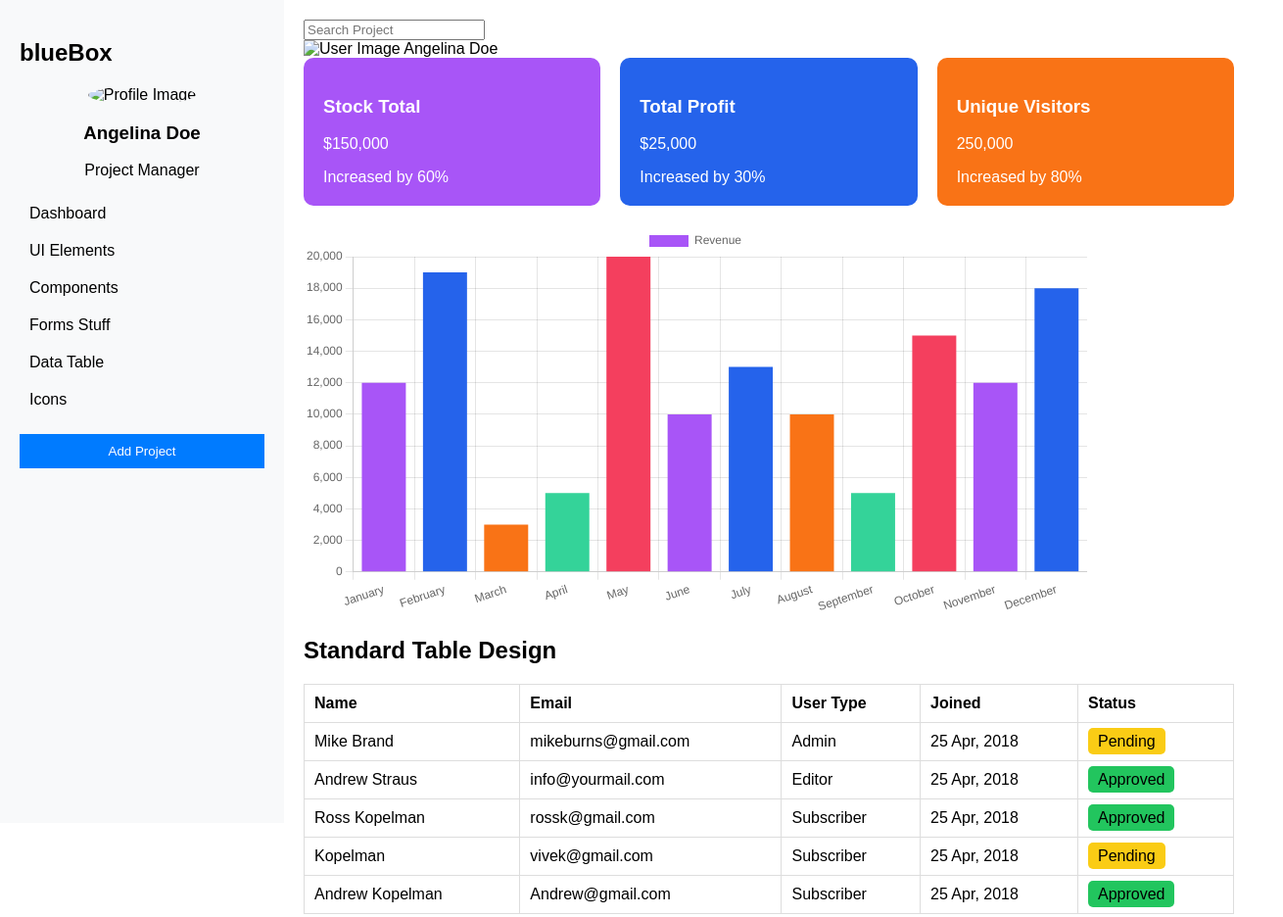
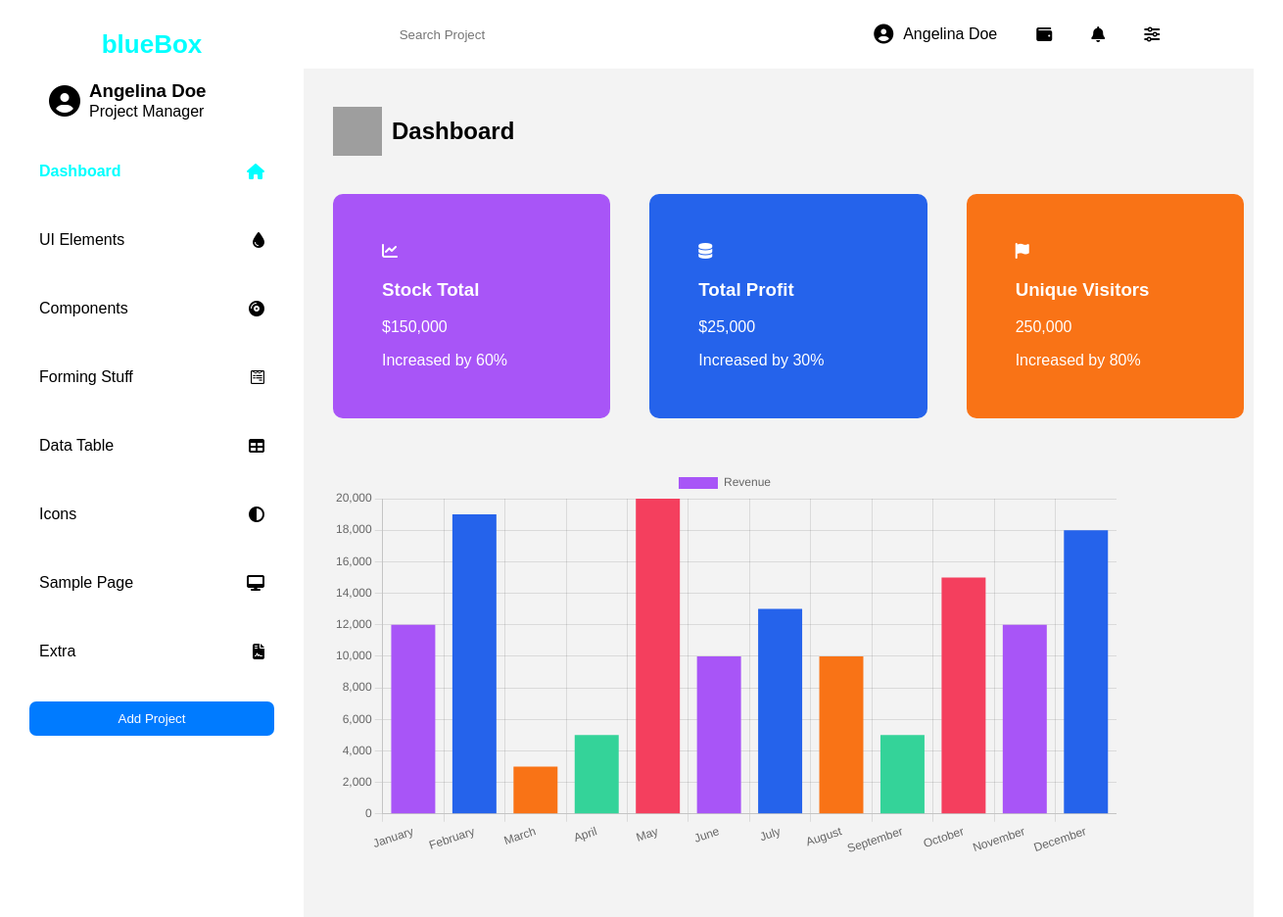
Before and after one commit to vivek663/dashboard-project, a website: page index.html in a window 1280 px wide. Shown: the top 936 px of the page at 98% size, 1310 px wide, since content can reach past the window. Drawn offline with nearby package versions, Linux system fonts and the light colour scheme; grey boxes are pictures that could not be loaded.

Commit message:
Second  commit

```diff
--- a/index.html
+++ b/index.html
@@ -6,61 +6,76 @@
     <title>Dashboard</title>
     <link rel="stylesheet" href="style.css">
     <script src="https://cdn.jsdelivr.net/npm/chart.js"></script>
+    <link rel="stylesheet" href="https://cdnjs.cloudflare.com/ajax/libs/font-awesome/6.4.2/css/all.min.css">
 </head>
 <body>
-    <!-- Sidebar -->
     <aside class="sidebar">
         <h2 class="logo">blueBox</h2>
         <div class="profile">
-            <img src="images/profile.jpg" alt="Profile Image">
+            <i class="fa-solid fa-circle-user fa-2x"></i>
+            <div class="profileDetail">
                 <h3>Angelina Doe</h3>
                 <p>Project Manager</p>
             </div>
+        </div>
         <nav>
-            <ul>
-                <li class="active">Dashboard</li>
-                <li>UI Elements</li>
-                <li>Components</li>
-                <li>Forms Stuff</li>
-                <li>Data Table</li>
-                <li>Icons</li>
+            <ul class="listItems">
+                <li class="active"><p>Dashboard</p>  <i class="fa-solid fa-house"></i></li>
+                <li><p>UI Elements</p><i class="fa-solid fa-droplet"></i></li>
+                <li><p>Components</p> <i class="fa-solid fa-compact-disc"></i></li>
+                <li><p>Forming Stuff</p> <i class="fa-brands fa-wpforms"></i></li>
+                <li><p>Data Table</p> <i class="fa-solid fa-table"></i></li>
+                <li><p>Icons</p> <i class="fa-solid fa-circle-half-stroke"></i></li>
+                <li><p>Sample Page</p> <i class="fa-solid fa-desktop"></i></li>
+                <li><p>Extra</p> <i class="fa-solid fa-file-contract"></i></li>
             </ul>
         </nav>
         <button class="add-project">Add Project</button>
     </aside>
 
     <main class="main-content">
-        <header>
+        <header class="headerSection">
             <input type="text" placeholder="Search Project">
             <div class="user-info">
-                <img src="images/profile.jpg" alt="User Image">
-                <span>Angelina Doe</span>
+                <i class="fa-solid fa-circle-user" style="font-size: 20px;"></i>
+                <p>Angelina Doe</p>
+                <i class="fa-solid fa-wallet" style="margin-right: 40px;"></i>
+                <i class="fa-solid fa-bell" style="margin-right: 40px;"></i>
+                <i class="fa-solid fa-sliders"></i>
             </div>
         </header>
 
-        <section class="cards">
+        <div style="background-color: rgb(243, 243, 243);">
+            <section class="dashboard-section section">
+                <img src="https://i.ibb.co/DH3bK9JD/speedometer-512.png" alt="speedometer-512" border="0" style="height: 50px; width: 50px; margin-right: 10px;">
+                <h1>Dashboard</h1>
+            </section>
+            <section class="cards section">
                 <div class="card purple">
+                    <i class="fa-solid fa-chart-line"></i>
                     <h3>Stock Total</h3>
                     <p>$150,000</p>
                     <span>Increased by 60%</span>
                 </div>
                 <div class="card blue">
+                    <i class="fa-solid fa-database"></i>
                     <h3>Total Profit</h3>
                     <p>$25,000</p>
                     <span>Increased by 30%</span>
                 </div>
                 <div class="card orange">
+                    <i class="fa-solid fa-flag"></i>
                     <h3>Unique Visitors</h3>
                     <p>250,000</p>
                     <span>Increased by 80%</span>
                 </div>
             </section>
 
-        <section class="chart-section">
+            <section class="chart-section section">
                 <canvas id="dashboardChart"></canvas>
             </section>
 
-        <section class="table-section">
+            <section class="table-section section">
                 <h2>Standard Table Design</h2>
                 <table id="dataTable">
                     <thead>
@@ -111,6 +126,7 @@
                     </tbody>
                 </table>
             </section>
+        </div>
     </main>
 
     <script src="script.js"></script>
--- a/style.css
+++ b/style.css
@@ -6,18 +6,28 @@ body {
 
 .sidebar {
     width: 250px;
-    background: #f8f9fa;
+    background: white;
     padding: 20px;
     height: 100vh;
+    padding: 30px;
 }
 
 .profile {
-    text-align: center;
+    display: flex;
+    flex-direction: row;
+    align-items: center;
+    margin-left: 20px;
 }
 
-.profile img {
-    width: 80px;
-    border-radius: 50%;
+.profile i {
+    width: 40px;
+}
+
+.profileDetail p{
+    margin: 1px;
+}
+.profileDetail h3{
+    margin: 1px;
 }
 
 .sidebar nav ul {
@@ -37,24 +47,26 @@ body {
     width: 100%;
     padding: 10px;
     cursor: pointer;
+    border-radius: 7px;
 }
 
 .main-content {
     flex: 1;
-    padding: 20px;
 }
 
 .cards {
     display: flex;
-    gap: 20px;
+    gap: 30px;
 }
 
 .card {
     flex: 1;
-    padding: 20px;
+    padding: 50px;
     color: white;
     border-radius: 10px;
+    margin-right: 10px;
 }
+
 
 .purple { background: #a855f7; }
 .blue { background: #2563eb; }
@@ -88,3 +100,61 @@ th, td {
 
 .pending { background: #facc15; }
 .approved { background: #22c55e; }
+
+.logo{
+    color: aqua;
+    font-weight: 900;
+    text-align: center;
+    font-size: 26px;
+    margin: 0px;
+    margin-bottom: 20px;
+}
+
+.headerSection{
+    display: flex;
+    flex-direction: row;
+    justify-content: space-around;
+    background-color: white;
+    height: 70px;
+    align-items: center;
+}
+
+.headerSection input{
+    height: 30px;
+    width: 30%;
+    border-radius: 5px;
+    border-width: 0px;
+}
+.listItems li{
+    display: flex;
+    flex-direction: row;
+    justify-content: space-between;
+    align-items: center;
+}
+
+.active{
+    color: aqua;
+    font-weight: bold;
+}
+
+.user-info{
+    display: flex;
+    flex-direction: row;
+    align-items: center;
+}
+
+.user-info p{
+    margin-right: 40px;
+    margin-left: 10px;
+}
+
+.section{
+    margin-left: 30px;
+    padding-top: 30px;
+}
+
+.dashboard-section{
+    display: flex;
+    flex-direction: row;
+    align-items: center;
+}
```
Lines whose indentation alone changed are shown as unchanged.
